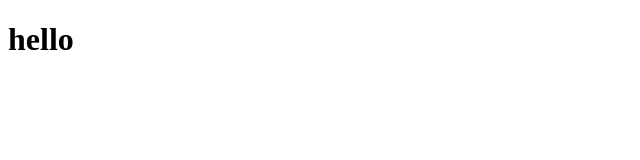
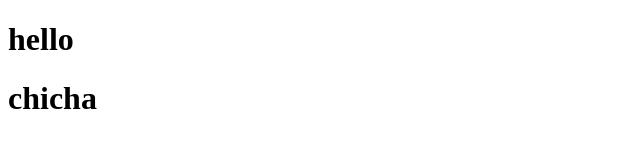
Before and after one commit to bpgujjari/SecondRepo, a plain HTML site: page index.html in a window 1280 px wide. Shown: the whole page, without its empty margins (0-640 px from the left). Drawn offline with Linux system fonts and the light colour scheme.

Commit message:
index.html
just updated

```diff
--- a/index.html
+++ b/index.html
@@ -8,5 +8,8 @@
 </head>
 <body>
     <h1>hello</h1>
+        <h1>chicha</h1>
+
+
 </body>
 </html>
```
